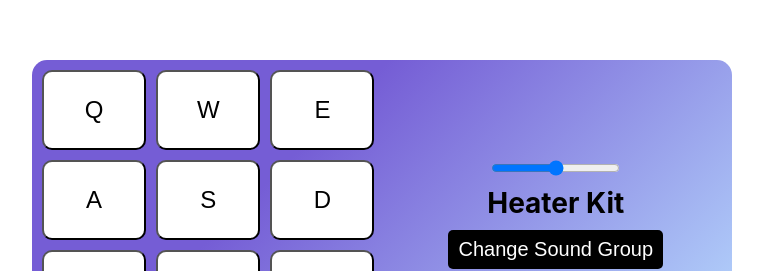
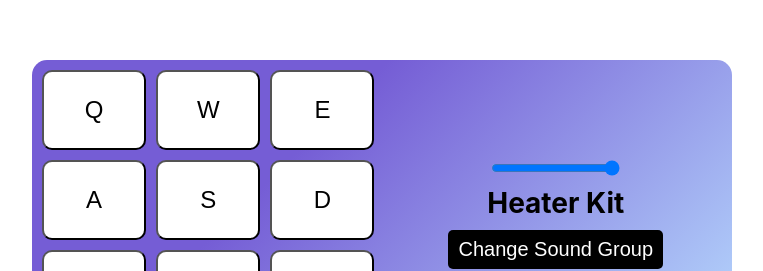
Before and after one commit to CanOguzz/react-drum-machine, a React (Create React App) app: page / in a window 1280 px wide. Shown: the part 216-487 px from the top of the page, without its empty margins (258-1021 px from the left). Built offline with nearby package versions, Linux system fonts and the light colour scheme.

Commit message:
Refactor DrumControle component and add volume control

```diff
--- a/src/Components/DrumMachine/DrumMachine.jsx
+++ b/src/Components/DrumMachine/DrumMachine.jsx
@@ -159,10 +159,14 @@ const Keyboard = ({ play, sounds }) => {
   );
 };
 
-const DrumControle = ({ name, changeSoundGroup, volume, handleVolumeChange }) => {
+const DrumControle = ({
+  name,
+  changeSoundGroup,
+  volume,
+  handleVolumeChange,
+}) => {
   return (
     <div className="controle">
-
       <input
         max="1"
         min="0"
@@ -178,9 +182,14 @@ const DrumControle = ({ name, changeSoundGroup, volume, handleVolumeChange }) =>
 };
 
 const DrumMachine = () => {
+  const [volume, setVolume] = React.useState(1);
   const [soundName, setSoundName] = React.useState("");
   const [soundType, setSoundType] = React.useState("heaterKit");
   const [sounds, setSounds] = React.useState(soundsGroup[soundType]);
+
+  const handleVolumeChange = (e) => {
+    setVolume(e.target.value);
+  };
 
   const play = (key, sound) => {
     setSoundName(sound);
@@ -202,11 +211,23 @@ const DrumMachine = () => {
     }
   };
 
+  const setKeyVolume = (key) => {
+    const audios = sounds.map((sound) => document.getElementById(sound.keyTrigger));
+    audios.forEach(audio => {
+      if(audio) {
+        audio.volume = volume;
+      }
+    });
+  };
+
   return (
     <div id="drum-machine">
+      {setKeyVolume()}
       <div className="wrapper">
         <Keyboard play={play} sounds={sounds} />
         <DrumControle
+          volume={volume}
+          handleVolumeChange={handleVolumeChange}
           name={soundName || soundsName[soundType]}
           changeSoundGroup={changeSoundGroup}
         />
```
